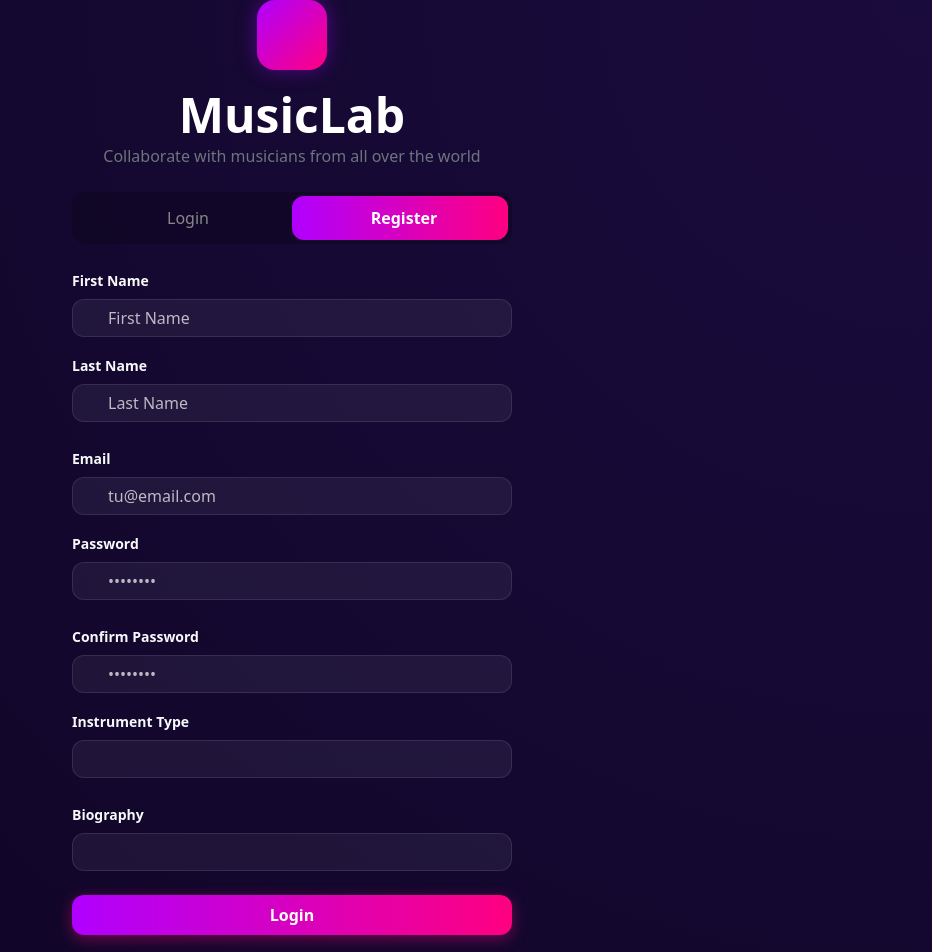
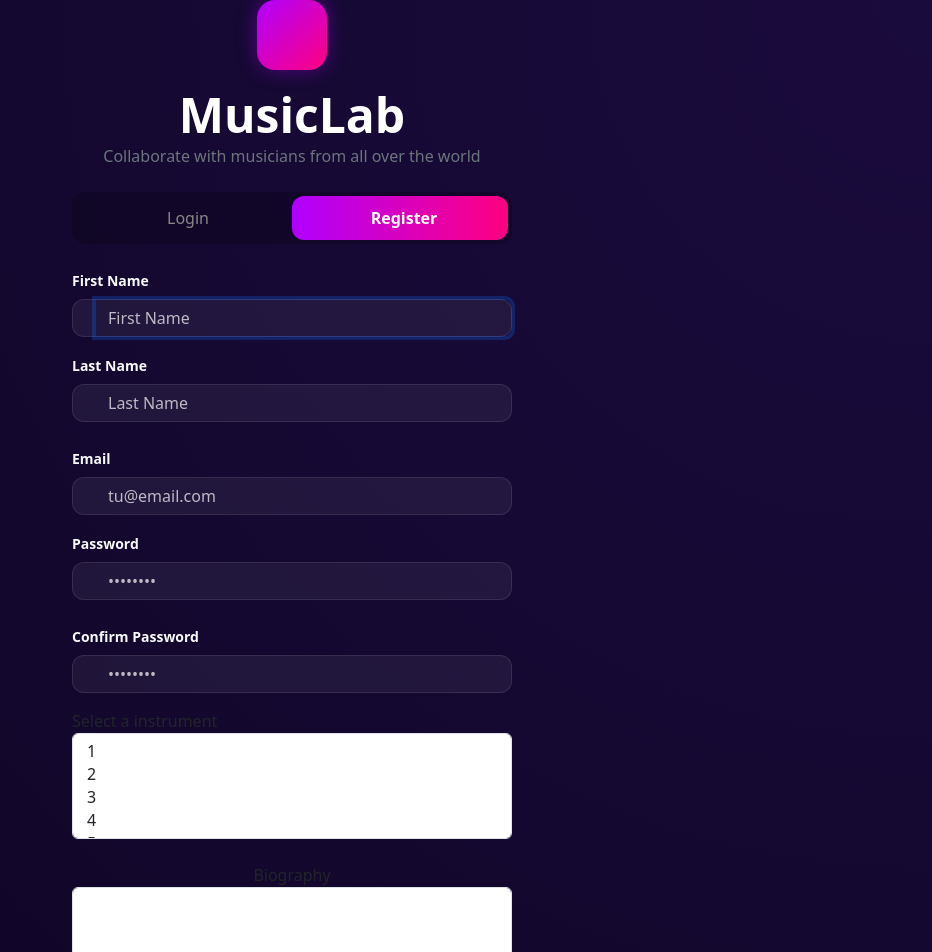
Before and after one commit to Bato05/Frontend-Musiclab, an Angular app: page /register in a window 1280 px wide. Shown: the top 952 px of the page, without its empty margins (348-1280 px from the left). Built offline with nearby package versions, Linux system fonts and the light colour scheme.

Commit message:
siguiendo el desarrollo del formulario

```diff
--- a/src/app/components/forms/login/login.html
+++ b/src/app/components/forms/login/login.html
@@ -28,7 +28,7 @@
             <span class="input-group-text bg-transparent border-0 text-secondary">
               <i class="bi bi-envelope"></i>
             </span>
-            <input type="email" class="form-control bg-transparent border-0 text-white" placeholder="tu@email.com">
+            <input type="email" class="form-control bg-transparent border-0 text-white" placeholder="tu@email.com" autofocus>
           </div>
         </div>
 
--- a/src/app/components/forms/register/register.css
+++ b/src/app/components/forms/register/register.css
@@ -70,3 +70,5 @@
 
 .text-purple { color: #b000ff; }
 .x-small { font-size: 0.75rem; }
+
+.label { color: aliceblue;}
--- a/src/app/components/forms/register/register.html
+++ b/src/app/components/forms/register/register.html
@@ -29,7 +29,7 @@
             <span class="input-group-text bg-transparent border-0 text-secondary">
               <i class="bi bi-envelope"></i>
             </span>
-            <input type="text" class="form-control bg-transparent border-0 text-white" placeholder="First Name">
+            <input type="text" class="form-control bg-transparent border-0 text-white" placeholder="First Name" autofocus>
           </div>
         </div>
 
@@ -45,6 +45,7 @@
             </span>
           </div>
         </div>
+
         <div class="text-start mb-3">
           <label class="form-label small fw-bold text-light">Email</label>
           <div class="input-group custom-input-group">
@@ -54,6 +55,7 @@
             <input type="email" class="form-control bg-transparent border-0 text-white" placeholder="tu@email.com">
           </div>
         </div>
+
         <div class="text-start mb-4">
           <label class="form-label small fw-bold text-light">Password</label>
           <div class="input-group custom-input-group">
@@ -66,6 +68,7 @@
             </span>
           </div>
         </div>
+
         <div class="text-start mb-3">
           <label class="form-label small fw-bold text-light">Confirm Password</label>
           <div class="input-group custom-input-group">
@@ -75,29 +78,21 @@
             <input type="password" class="form-control bg-transparent border-0 text-white" placeholder="••••••••">
           </div>
         </div>
+
         <div class="text-start mb-4">
-          <label class="form-label small fw-bold text-light">Instrument Type</label>
-          <div class="input-group custom-input-group">
-            <span class="input-group-text bg-transparent border-0 text-secondary">
-              <i class="bi bi-lock"></i>
-            </span>
-            <input type="" class="form-control bg-transparent border-0 text-white" placeholder="">
-            <span class="input-group-text bg-transparent border-0 text-secondary cursor-pointer">
-              <i class="bi bi-eye"></i>
-            </span>
-          </div>
+          <label for="exampleFormControlSelect2">Select a instrument</label>
+            <select multiple class="form-control" id="exampleFormControlSelect2">
+                <option>1</option>
+                <option>2</option>
+                <option>3</option>
+                <option>4</option>
+                <option>5</option>
+            </select>
         </div>
-        <div class="text-start mb-4">
-          <label class="form-label small fw-bold text-light">Biography</label>
-          <div class="input-group custom-input-group">
-            <span class="input-group-text bg-transparent border-0 text-secondary">
-              <i class="bi bi-lock"></i>
-            </span>
-            <input type="textarea" class="form-control bg-transparent border-0 text-white">
-            <span class="input-group-text bg-transparent border-0 text-secondary cursor-pointer">
-              <i class="bi bi-eye"></i>
-            </span>
-          </div>
+
+        <div class="form-group">
+            <label for="exampleFormControlTextarea1">Biography</label>
+            <textarea class="form-control" id="exampleFormControlTextarea1" rows="3"></textarea>
         </div>
 
         <button type="submit" class="btn btn-neon w-100 py-2 mb-4">
```
